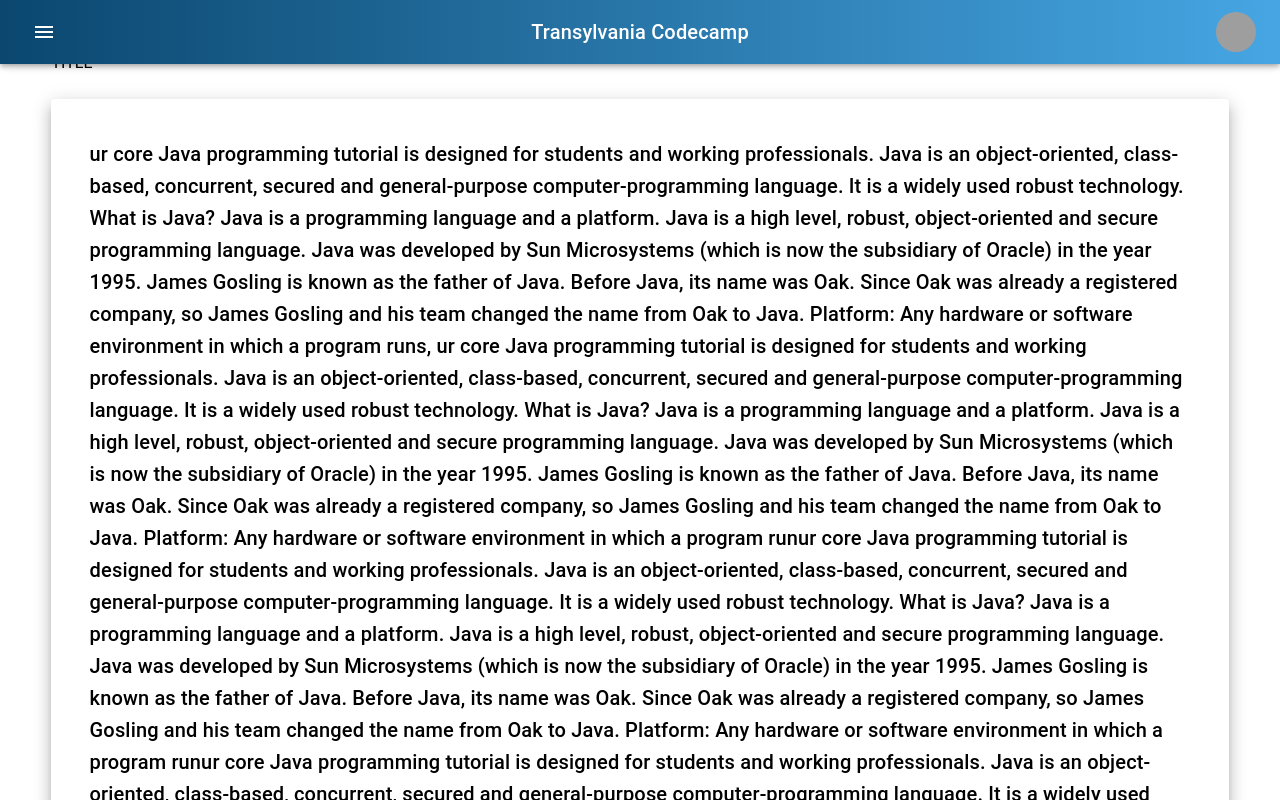
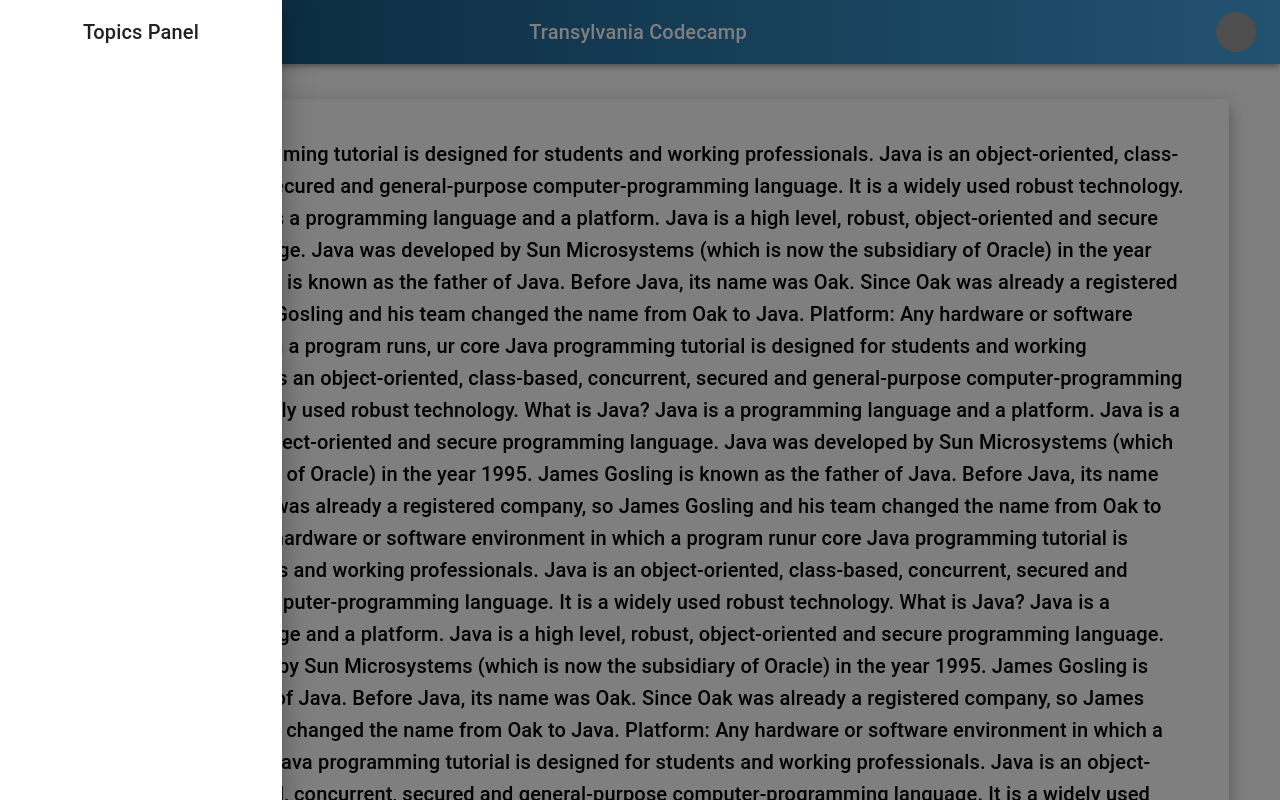
Before and after one commit to just1programmer/transylvania-codecamp, a React (Create React App) app: page / in a window 1280 px wide. Both pictures are taken after a click on the button 44 px from the left and 32 px from the top of the page. Shown: the top 800 px of the page. Built offline with nearby package versions, Linux system fonts and the light colour scheme; grey boxes are pictures that could not be loaded.

Commit message:
Made App Drawer

```diff
--- a/src/App.js
+++ b/src/App.js
@@ -2,6 +2,7 @@ import React from 'react'
 import Header from './components/Header'
 import Footer from './components/Footer'
 import Content from './components/Content'
+
 export default function App() {
   return (
       <React.Fragment>
--- a/src/components/Footer.js
+++ b/src/components/Footer.js
@@ -15,13 +15,13 @@ export default function Footer() {
         <Typography variant='h6' sx={{flexGrow:1}}>
            Copyright 2022 Transylvania Codecamp
         </Typography>
-        <IconButton color='inherit'>
+        <IconButton color='inherit' href='https://www.facebook.com'>
           <FacebookIcon/>
         </IconButton>
-        <IconButton color='inherit'>
+        <IconButton color='inherit' href='https://www.instagram.com'>
           <InstagramIcon/>
         </IconButton>
-        <IconButton color='inherit'>
+        <IconButton color='inherit' href='https://www.google.com'>
           <ShareIcon/>
         </IconButton>
       </Toolbar>
--- a/src/components/Header.js
+++ b/src/components/Header.js
@@ -1,15 +1,13 @@
 import React from 'react'
 import './Header.css'
-import {AppBar, Toolbar,IconButton,Typography,Avatar} from '@mui/material'
-import MenuIcon from '@mui/icons-material/Menu';
+import {AppBar, Toolbar,Typography,Avatar} from '@mui/material'
+import TheDrawer from './TheDrawer'
 
 export default function Header() {
   return (
     <AppBar position='fixed' color='primary' className='theAppBar'>
       <Toolbar>
-        <IconButton color='inherit'>
-          <MenuIcon/>
-        </IconButton>
+        <TheDrawer/>
         <Typography variant='h6' sx={{flexGrow:1}} textAlign='center'>
             Transylvania Codecamp
         </Typography>
--- /dev/null
+++ b/src/components/TheDrawer.js
@@ -0,0 +1,31 @@
+import React from 'react'
+import {Drawer,Box,Typography,IconButton} from '@mui/material'
+import { useState } from 'react'
+import MenuIcon from '@mui/icons-material/Menu';
+
+import data from '../javatopics'
+
+export default function TheDrawer() {
+
+  const [isDrawerOpen,setIsDrawerOpen] = useState(false)
+  const topicItems = data.map((listItem)=> {
+
+
+
+  })
+  return (
+    <React.Fragment>
+      <IconButton size='large' edge='start' color='inherit' aria-label='logo' onClick={()=>{setIsDrawerOpen(true)}}>
+        <MenuIcon/>
+      </IconButton>
+    <Drawer anchor='left' open={isDrawerOpen} onClose={()=>setIsDrawerOpen(false)}>
+          <Box p={2} width='250px' textAlign='center' role='presentation'>
+              <Typography variant='h6'>
+                  Topics Panel
+              </Typography>
+
+          </Box>
+    </Drawer>
+    </React.Fragment>
+  )
+}
--- /dev/null
+++ b/src/javatopics.js
@@ -0,0 +1,3 @@
+const topics=['java','mama',3,4,5,6];
+
+export default topics
```
Also changed, not shown: src/components/Drawer.js (deleted).
